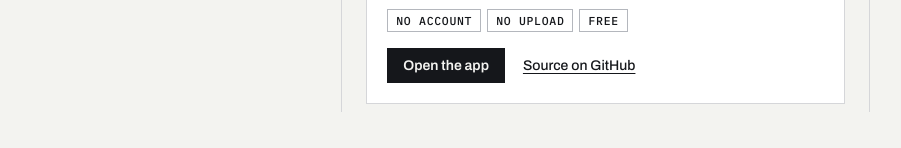
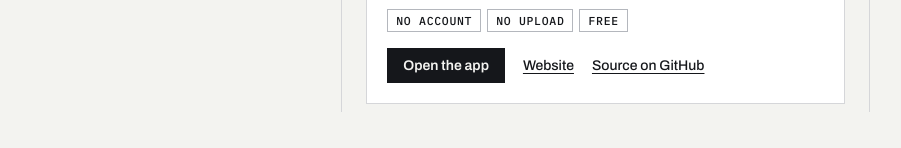
Before and after one commit to davydmedvedchuk/davydmedvedchuk.github.io, a plain HTML site: page index.html in a window 1280 px wide. Shown: the part 2081-2229 px from the top of the page, without its empty margins (34-935 px from the left). Drawn offline with Linux system fonts and the light colour scheme.

Commit message:
Hub: PDF toolkit website link

```diff
--- a/index.html
+++ b/index.html
@@ -170,6 +170,7 @@ a:focus-visible { outline: 2px solid currentColor; outline-offset: 3px; }
           <ul class="tags"><li>No account</li><li>No upload</li><li>Free</li></ul>
           <div class="links">
             <a class="btn" href="https://davydmedvedchuk.github.io/pdf-toolkit/">Open the app</a>
+            <a class="link" href="https://davydmedvedchuk.github.io/pdf-toolkit/about/">Website</a>
             <a class="link" href="https://github.com/davydmedvedchuk/pdf-toolkit">Source on GitHub</a>
           </div>
         </div>
```
